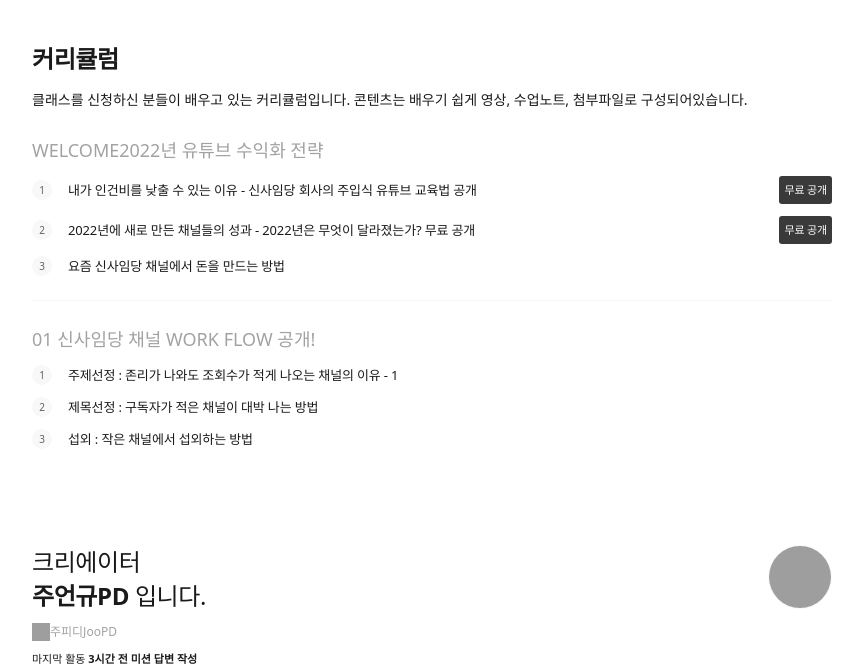
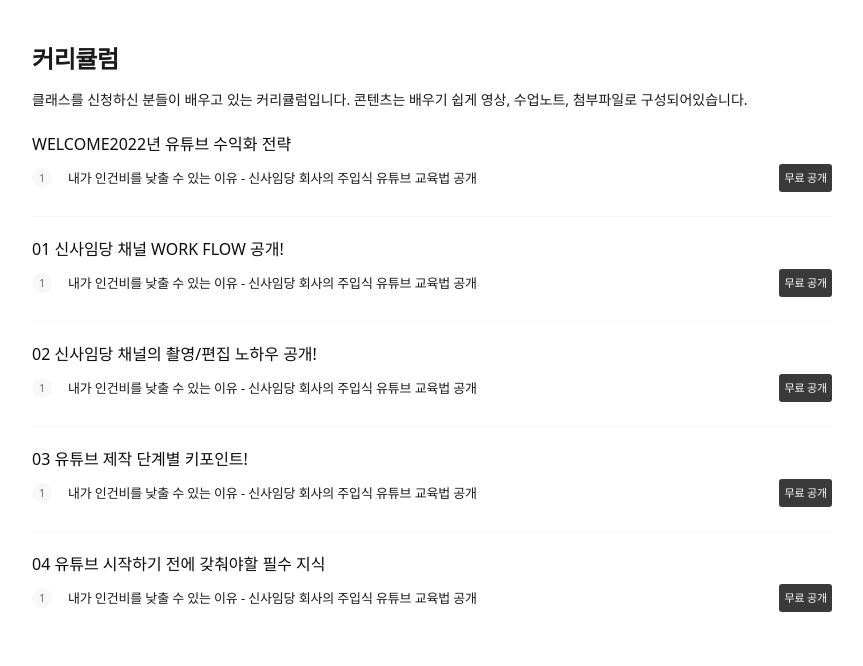
Before and after one commit to jinavely/react-class101-clone, a React (Create React App) app: page /products in a window 1280 px wide. Shown: the part 3660-4326 px from the top of the page, without its empty margins (0-863 px from the left). Built offline with nearby package versions, Linux system fonts and the light colour scheme; data requests are answered from the project's data file; grey boxes are pictures that could not be loaded; a web font is replaced by a local one.

Commit message:
Loader 공통 작업, 커리큘럼 작업중

```diff
--- a/db.json
+++ b/db.json
@@ -53,7 +53,7 @@
     {
       "bigMenu": {
         "id": 2,
-        "name": "신사임당 채널 WORK FLOW 공개!"
+        "name": "01 신사임당 채널 WORK FLOW 공개!"
       },
       "menuLink": [
         {
@@ -76,7 +76,7 @@
     {
       "bigMenu": {
         "id": 3,
-        "name": "신사임당 채널의 촬영/편집 노하우 공개!"
+        "name": "02 신사임당 채널의 촬영/편집 노하우 공개!"
       },
       "menuLink": [
         {
@@ -104,7 +104,7 @@
     {
       "bigMenu": {
         "id": 4,
-        "name": "유튜브 제작 단계별 키포인트!"
+        "name": "03 유튜브 제작 단계별 키포인트!"
       },
       "menuLink": [
         {
@@ -132,7 +132,7 @@
     {
       "bigMenu": {
         "id": 5,
-        "name": "유튜브 시작하기 전에 갖춰야할 필수 지식"
+        "name": "04 유튜브 시작하기 전에 갖춰야할 필수 지식"
       },
       "menuLink": [
         {
--- /dev/null
+++ b/src/components/common/Loader.js
@@ -0,0 +1,23 @@
+import React from 'react';
+import styled from 'styled-components';
+
+const LoaderWrap = styled.div`
+  display: flex;
+  justify-content: center;
+  align-items: center;
+  font-size: 100px;
+  width: 100%;
+  height: 100%;
+  position: fixed;
+  top: 0;
+  left: 0;
+  z-index: 10;
+  color: #fff;
+  background: rgba(0, 0, 0, 1);
+`;
+
+const Loader = () => {
+  return <LoaderWrap>Loading...</LoaderWrap>;
+};
+
+export default Loader;
--- a/src/components/products/aside/Aside.js
+++ b/src/components/products/aside/Aside.js
@@ -4,6 +4,7 @@ import { motion } from 'framer-motion';
 import styled from 'styled-components';
 import { LayerPopup } from '../../common/LayerPopup';
 import { Link } from 'react-router-dom';
+import Loader from '../../common/Loader';
 
 const AsideWrap = styled.section`
   width: 400px;
@@ -292,20 +293,6 @@ const BannerPopListItem = styled.li`
   font-weight: 600;
   color: rgb(255, 61, 0);
 `;
-const Loader = styled.div`
-  display: flex;
-  justify-content: center;
-  align-items: center;
-  font-size: 100px;
-  width: 100%;
-  height: 100%;
-  position: fixed;
-  top: 0;
-  left: 0;
-  z-index: 10;
-  color: #fff;
-  background: rgba(0, 0, 0, 1);
-`;
 
 export function Aside() {
   // 클래스 할인가 show hide
@@ -342,7 +329,7 @@ export function Aside() {
   return (
     <>
       {loading ? (
-        <Loader>Loading...</Loader>
+        <Loader />
       ) : (
         <AsideWrap>
           <AsideInner>
--- a/src/components/products/contents/Curriculum.js
+++ b/src/components/products/contents/Curriculum.js
@@ -1,5 +1,8 @@
+import { useEffect, useState } from 'react';
+import axios from 'axios';
 import { Link } from 'react-router-dom';
 import styled from 'styled-components';
+import Loader from '../../common/Loader';
 
 const CurriculumWrap = styled.section`
   padding: 48px 0px;
@@ -28,13 +31,6 @@ const OrderListItem = styled.li`
     padding-top: 0;
     border-top: none;
   }
-`;
-const OrderTitle = styled.h4`
-  font-size: 18px;
-  line-height: 28px;
-  margin: 0px;
-  color: rgb(162, 162, 162);
-  font-weight: normal;
 `;
 const CurriculumList = styled.ol``;
 const CurriculumListItem = styled.li`
@@ -81,7 +77,31 @@ const Sequence = styled.span`
 `;
 
 export function Curriculum() {
+  const [curryData, setCurryData] = useState([]);
+  const [loading, setLoading] = useState(false);
+
+  const fetchCurriculum = async () => {
+    try {
+      setLoading(true);
+      const response = await (
+        await axios.get('http://localhost:4000/curriculum')
+      ).data;
+      setCurryData(response);
+    } catch (error) {
+      console.log(error);
+    }
+    setLoading(false);
+  };
+
+  useEffect(() => {
+    fetchCurriculum();
+  }, [setCurryData]);
+
   return (
+    <>
+      {loading ? (
+        <Loader />
+      ) : (
         <CurriculumWrap id="curriculum">
           <CurriculumH3>커리큘럼</CurriculumH3>
           <Description>
@@ -90,13 +110,27 @@ export function Curriculum() {
           </Description>
 
           <OrderList>
-        <OrderListItem>
+            {curryData.map((item) => (
+              <OrderListItem key={item.id}>
+                {item.bigMenu.name}
+                <CurriculumList>
+                  <CurriculumListItem>
+                    <Link to="#">
+                      <Sequence>1</Sequence>내가 인건비를 낮출 수 있는 이유 -
+                      신사임당 회사의 주입식 유튜브 교육법 공개
+                      <Badge>무료 공개</Badge>
+                    </Link>
+                  </CurriculumListItem>
+                </CurriculumList>
+              </OrderListItem>
+            ))}
+            {/* <OrderListItem>
               <OrderTitle>WELCOME2022년 유튜브 수익화 전략</OrderTitle>
               <CurriculumList>
                 <CurriculumListItem>
                   <Link to="#">
-                <Sequence>1</Sequence>내가 인건비를 낮출 수 있는 이유 - 신사임당
-                회사의 주입식 유튜브 교육법 공개
+                    <Sequence>1</Sequence>내가 인건비를 낮출 수 있는 이유 -
+                    신사임당 회사의 주입식 유튜브 교육법 공개
                     <Badge>무료 공개</Badge>
                   </Link>
                 </CurriculumListItem>
@@ -109,7 +143,8 @@ export function Curriculum() {
                 </CurriculumListItem>
                 <CurriculumListItem>
                   <Link to="#">
-                <Sequence>3</Sequence>요즘 신사임당 채널에서 돈을 만드는 방법
+                    <Sequence>3</Sequence>요즘 신사임당 채널에서 돈을 만드는
+                    방법
                   </Link>
                 </CurriculumListItem>
               </CurriculumList>
@@ -125,8 +160,8 @@ export function Curriculum() {
                 </CurriculumListItem>
                 <CurriculumListItem>
                   <Link to="#">
-                <Sequence>2</Sequence>제목선정 : 구독자가 적은 채널이 대박 나는
-                방법
+                    <Sequence>2</Sequence>제목선정 : 구독자가 적은 채널이 대박
+                    나는 방법
                   </Link>
                 </CurriculumListItem>
                 <CurriculumListItem>
@@ -135,8 +170,10 @@ export function Curriculum() {
                   </Link>
                 </CurriculumListItem>
               </CurriculumList>
-        </OrderListItem>
+            </OrderListItem> */}
           </OrderList>
         </CurriculumWrap>
+      )}
+    </>
   );
 }
```
Lines whose indentation alone changed are shown as unchanged.
